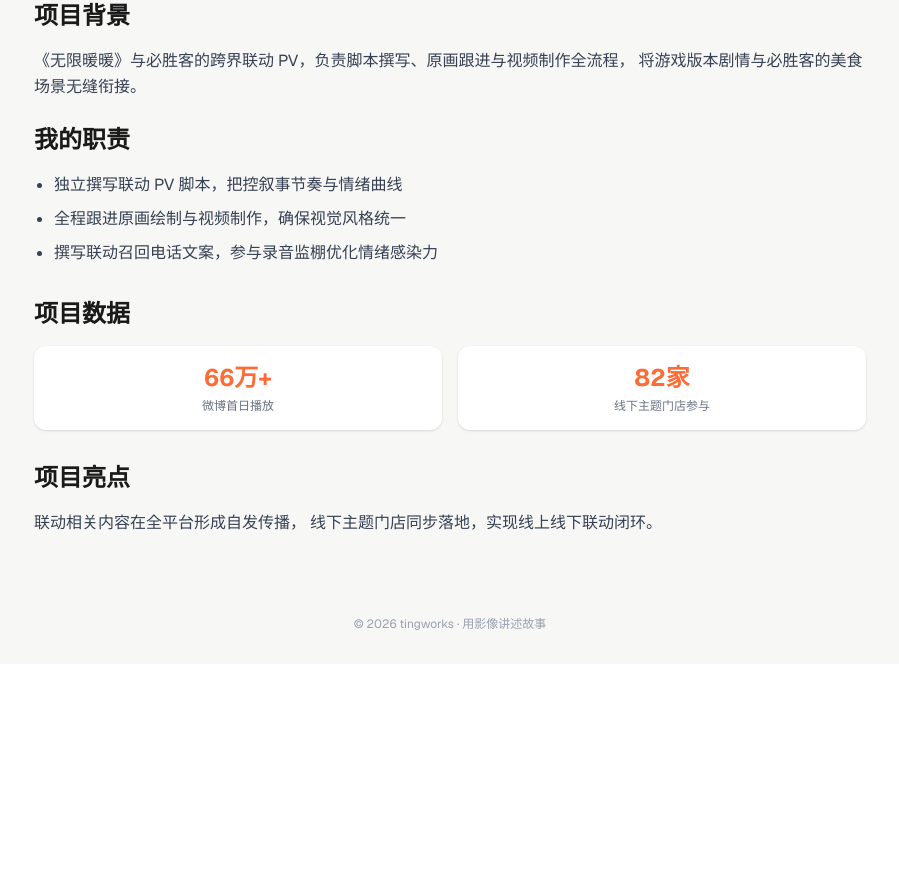
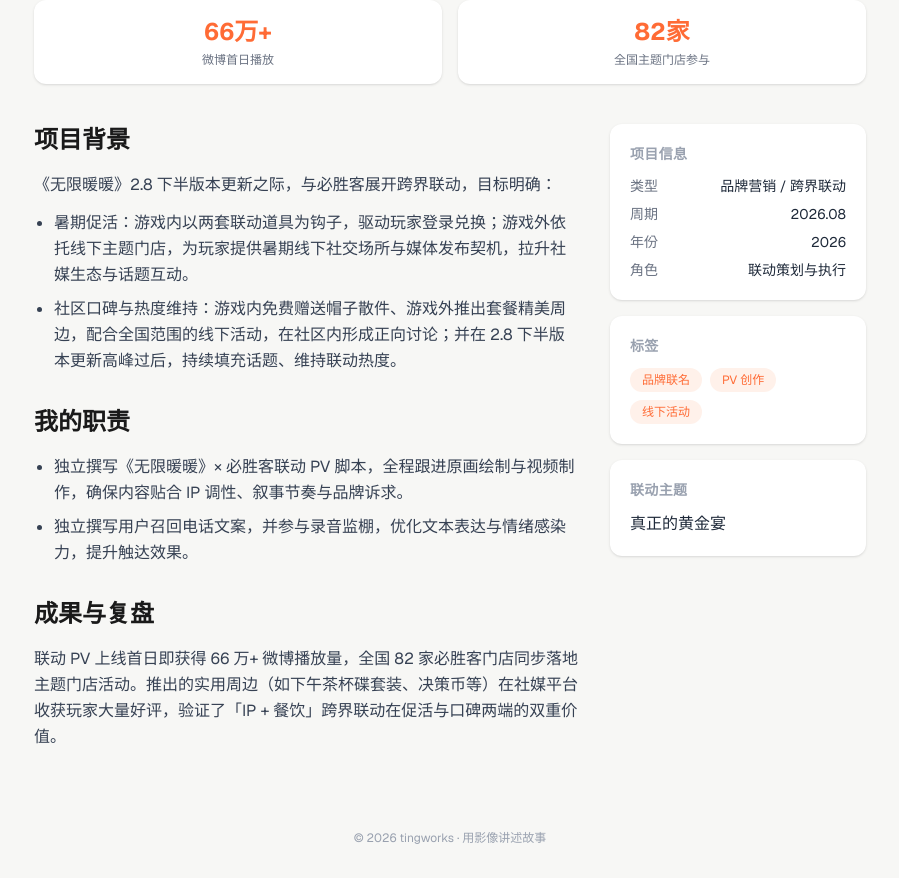
Before and after one commit to andreawang475-afk/tingworks, a Next.js app: page /projects/pizzahut in a window 1280 px wide. Shown: the part 780-1658 px from the top of the page, without its empty margins (190-1089 px from the left). Before the commit the page ends 1444 px from the top, so only its background shows below. Built offline with nearby package versions, Linux system fonts and the light colour scheme.

Commit message:
Update page.tsx
update pizzahut page: full content aligned with nikki-qixuan layout

```diff
--- a/app/projects/pizzahut/page.tsx
+++ b/app/projects/pizzahut/page.tsx
@@ -34,7 +34,7 @@ export default function PizzahutPage() {
         </Link>
 
         <h1 className="text-4xl font-bold mt-6 mb-3">
-          无限暖暖 × 必胜客联动
+          无限暖暖 × 必胜客联动 PV
         </h1>
         <p className="text-[#FF6B35] font-medium mb-8">
           品牌营销 · 2026 · 叠纸游戏
@@ -53,38 +53,109 @@ export default function PizzahutPage() {
           </div>
         </div>
 
-        {/* 项目介绍 */}
-        <div className="max-w-none">
-          <h2 className="text-2xl font-bold mb-4">项目背景</h2>
-          <p className="text-gray-700 leading-relaxed mb-6">
-            《无限暖暖》与必胜客的跨界联动 PV，负责脚本撰写、原画跟进与视频制作全流程，
-            将游戏版本剧情与必胜客的美食场景无缝衔接。
-          </p>
-
-          <h2 className="text-2xl font-bold mb-4">我的职责</h2>
-          <ul className="list-disc pl-5 space-y-2 text-gray-700 leading-relaxed">
-            <li>独立撰写联动 PV 脚本，把控叙事节奏与情绪曲线</li>
-            <li>全程跟进原画绘制与视频制作，确保视觉风格统一</li>
-            <li>撰写联动召回电话文案，参与录音监棚优化情绪感染力</li>
-          </ul>
-
-          <h2 className="text-2xl font-bold mb-4 mt-8">项目数据</h2>
-          <div className="grid grid-cols-2 gap-4 mb-8">
+        {/* 数据卡片 */}
+        <div className="grid grid-cols-2 gap-4 mb-10">
           <div className="bg-white rounded-xl p-4 text-center shadow-sm">
             <div className="text-2xl font-bold text-[#FF6B35]">66万+</div>
             <div className="text-xs text-gray-500 mt-1">微博首日播放</div>
           </div>
           <div className="bg-white rounded-xl p-4 text-center shadow-sm">
             <div className="text-2xl font-bold text-[#FF6B35]">82家</div>
-              <div className="text-xs text-gray-500 mt-1">线下主题门店参与</div>
+            <div className="text-xs text-gray-500 mt-1">全国主题门店参与</div>
           </div>
         </div>
 
-          <h2 className="text-2xl font-bold mb-4">项目亮点</h2>
+        {/* 正文：左右两栏，对齐绮炫页面 */}
+        <div className="grid md:grid-cols-3 gap-8">
+          {/* 左栏：主体文字 */}
+          <div className="md:col-span-2 space-y-8">
+            <section>
+              <h2 className="text-2xl font-bold mb-4">项目背景</h2>
               <p className="text-gray-700 leading-relaxed">
-            联动相关内容在全平台形成自发传播，
-            线下主题门店同步落地，实现线上线下联动闭环。
+                《无限暖暖》2.8 下半版本更新之际，与必胜客展开跨界联动，目标明确：
               </p>
+              <ul className="list-disc pl-5 mt-3 space-y-2 text-gray-700 leading-relaxed">
+                <li>
+                  <span className="font-medium">暑期促活：</span>
+                  游戏内以两套联动道具为钩子，驱动玩家登录兑换；游戏外依托线下主题门店，为玩家提供暑期线下社交场所与媒体发布契机，拉升社媒生态与话题互动。
+                </li>
+                <li>
+                  <span className="font-medium">社区口碑与热度维持：</span>
+                  游戏内免费赠送帽子散件、游戏外推出套餐精美周边，配合全国范围的线下活动，在社区内形成正向讨论；并在 2.8 下半版本更新高峰过后，持续填充话题、维持联动热度。
+                </li>
+              </ul>
+            </section>
+
+            <section>
+              <h2 className="text-2xl font-bold mb-4">我的职责</h2>
+              <ul className="list-disc pl-5 space-y-2 text-gray-700 leading-relaxed">
+                <li>
+                  独立撰写《无限暖暖》× 必胜客联动 PV 脚本，全程跟进原画绘制与视频制作，确保内容贴合 IP 调性、叙事节奏与品牌诉求。
+                </li>
+                <li>
+                  独立撰写用户召回电话文案，并参与录音监棚，优化文本表达与情绪感染力，提升触达效果。
+                </li>
+              </ul>
+            </section>
+
+            <section>
+              <h2 className="text-2xl font-bold mb-4">成果与复盘</h2>
+              <p className="text-gray-700 leading-relaxed">
+                联动 PV 上线首日即获得 66 万+ 微博播放量，全国 82 家必胜客门店同步落地主题门店活动。推出的实用周边（如下午茶杯碟套装、决策币等）在社媒平台收获玩家大量好评，验证了「IP + 餐饮」跨界联动在促活与口碑两端的双重价值。
+              </p>
+            </section>
+          </div>
+
+          {/* 右栏：侧边信息卡 */}
+          <aside className="space-y-4">
+            <div className="bg-white rounded-xl p-5 shadow-sm">
+              <h3 className="font-bold text-sm text-gray-400 uppercase tracking-wide mb-3">
+                项目信息
+              </h3>
+              <dl className="text-sm space-y-2">
+                <div className="flex justify-between">
+                  <dt className="text-gray-500">类型</dt>
+                  <dd className="text-gray-800">品牌营销 / 跨界联动</dd>
+                </div>
+                <div className="flex justify-between">
+                  <dt className="text-gray-500">周期</dt>
+                  <dd className="text-gray-800">2026.08</dd>
+                </div>
+                <div className="flex justify-between">
+                  <dt className="text-gray-500">年份</dt>
+                  <dd className="text-gray-800">2026</dd>
+                </div>
+                <div className="flex justify-between">
+                  <dt className="text-gray-500">角色</dt>
+                  <dd className="text-gray-800">联动策划与执行</dd>
+                </div>
+              </dl>
+            </div>
+
+            <div className="bg-white rounded-xl p-5 shadow-sm">
+              <h3 className="font-bold text-sm text-gray-400 uppercase tracking-wide mb-3">
+                标签
+              </h3>
+              <div className="flex flex-wrap gap-2">
+                <span className="bg-[#FFF1EA] text-[#FF6B35] text-xs px-3 py-1 rounded-full">
+                  品牌联名
+                </span>
+                <span className="bg-[#FFF1EA] text-[#FF6B35] text-xs px-3 py-1 rounded-full">
+                  PV 创作
+                </span>
+                <span className="bg-[#FFF1EA] text-[#FF6B35] text-xs px-3 py-1 rounded-full">
+                  线下活动
+                </span>
+              </div>
+            </div>
+
+            <div className="bg-white rounded-xl p-5 shadow-sm">
+              <h3 className="font-bold text-sm text-gray-400 uppercase tracking-wide mb-3">
+                联动主题
+              </h3>
+              <p className="text-gray-800 font-medium">真正的黄金宴</p>
+            </div>
+          </aside>
         </div>
       </section>
 
```
Lines whose indentation alone changed are shown as unchanged.
